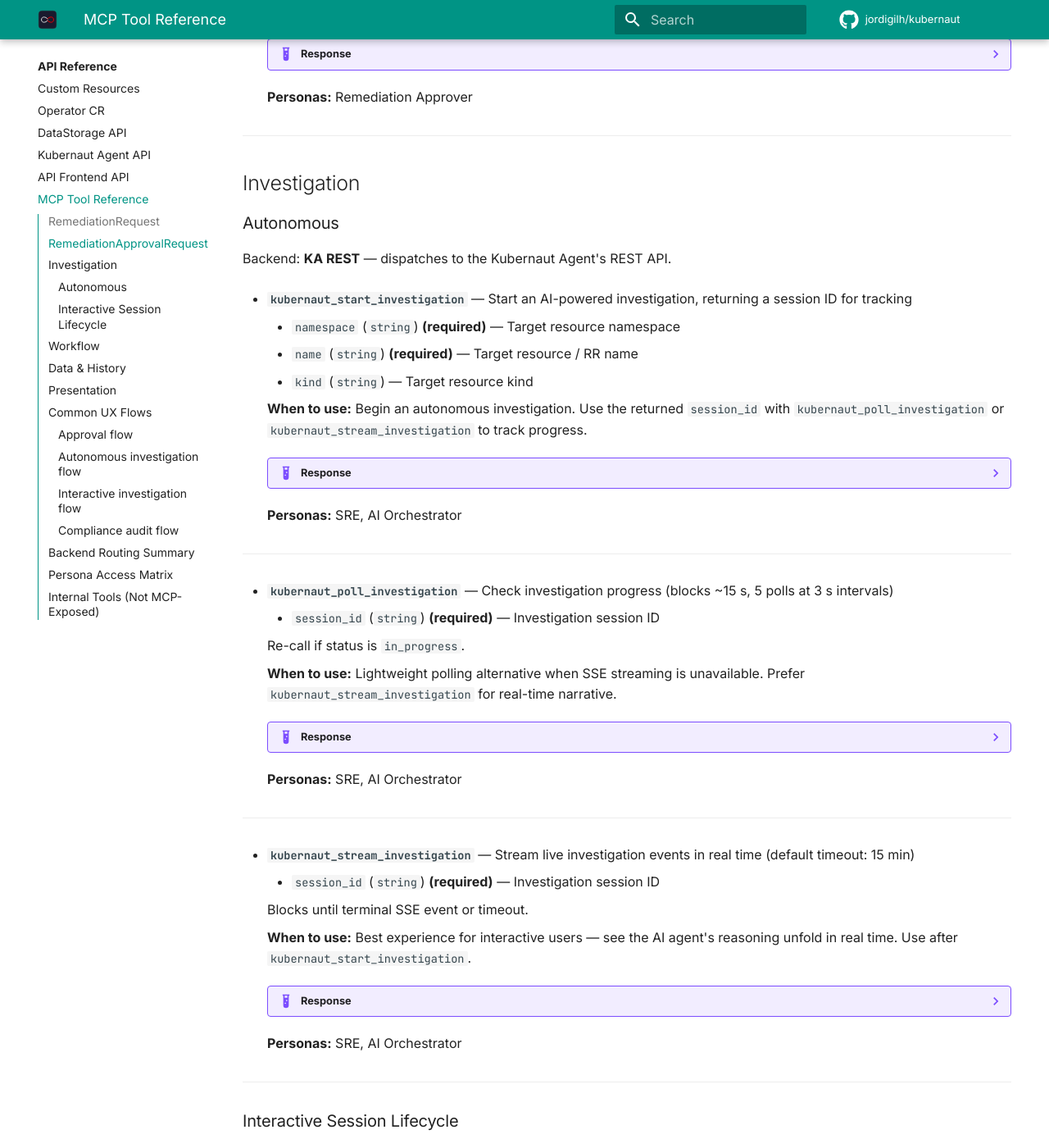
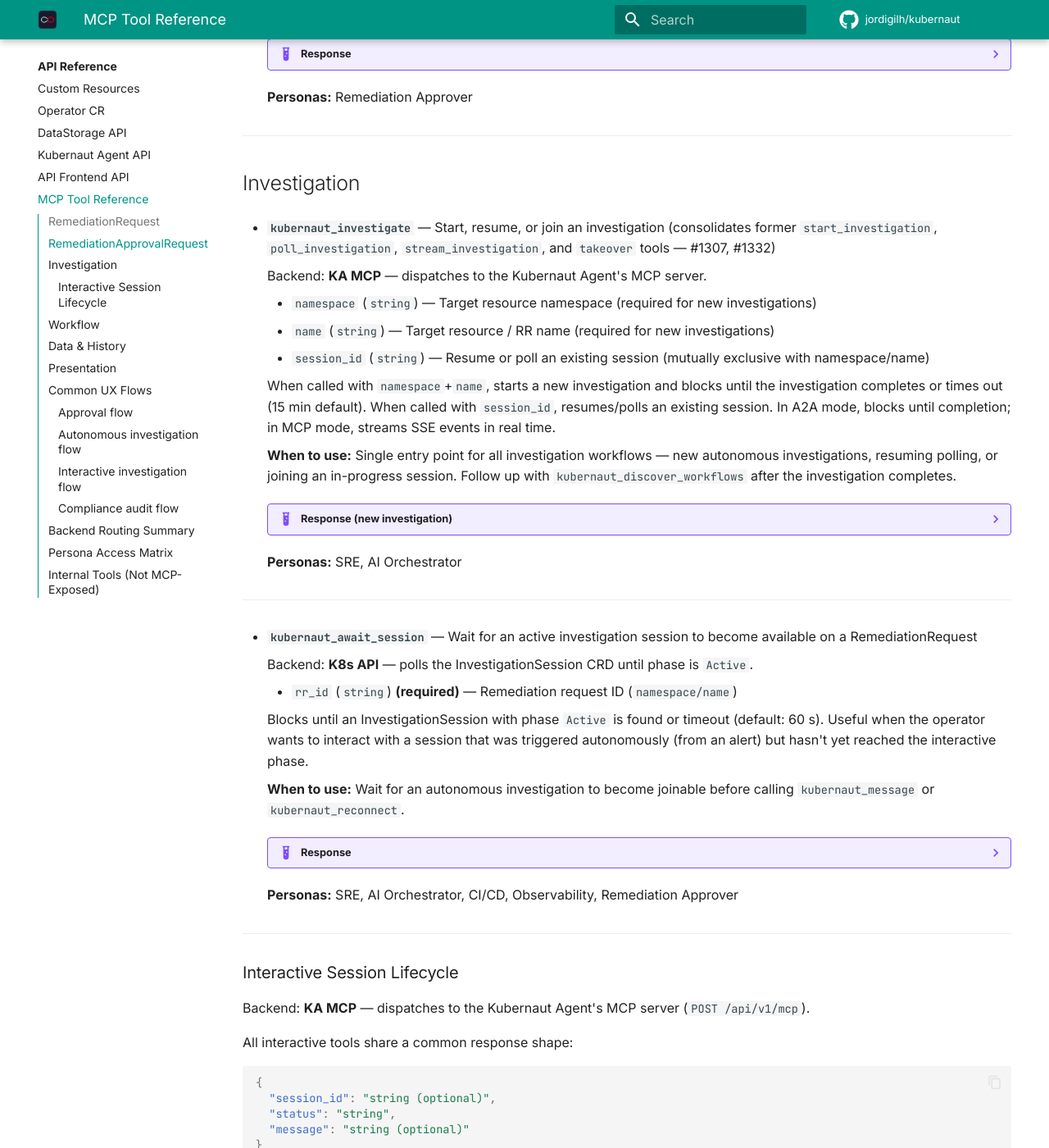
Before and after one commit to jordigilh/kubernaut-docs, an MkDocs documentation site: the page built from docs/api-reference/mcp-tools.md, in a window 1280 px wide and 1400 px high, scrolled down 3154 px. Shown: the whole window at 82% size. Built offline with MkDocs 1.6.1 and Material for MkDocs 9.7.7, drawn with Linux system fonts in a browser that asks for light colours; comment, search, counter and statistics services are not loaded; the version menu is left out; some of the changed text lies outside the part shown.

Commit message:
fix: align MCP tool surface and persona lists with v1.5.0-rc10
Tool consolidation (#1307, #1332):
- Replace start_investigation, poll_investigation, stream_investigation,
  and takeover with unified kubernaut_investigate
- Add kubernaut_await_session, kubernaut_remediate,
  kubernaut_check_existing_remediation
- Note kubernaut_list_workflows is bridge-only (AC-6)

Persona alignment with rc10 values.yaml:
- SRE: 19 MCP + 5 internal (now has kubernaut_approve)
- AI Orchestrator: 13 MCP + 5 internal (no approve)
- CI/CD: 4 (+await_session), Observability: 6 (+await_session)
- Remediation Approver: 7 (+RR view tools, +await_session)
- Update persona access matrix, UX flows, backend routing

Co-authored-by: Cursor <cursoragent@cursor.com>

````diff
--- a/docs/api-reference/mcp-tools.md
+++ b/docs/api-reference/mcp-tools.md
@@ -222,24 +222,28 @@ Backend: **K8s API** (AF ServiceAccount) — operates on `kubernaut.ai/v1alpha1/
 
 ## Investigation
 
-### Autonomous
+- **`kubernaut_investigate`** — Start, resume, or join an investigation (consolidates former `start_investigation`, `poll_investigation`, `stream_investigation`, and `takeover` tools — #1307, #1332)
 
-Backend: **KA REST** — dispatches to the Kubernaut Agent's REST API.
+    Backend: **KA MCP** — dispatches to the Kubernaut Agent's MCP server.
 
-- **`kubernaut_start_investigation`** — Start an AI-powered investigation, returning a session ID for tracking
+    - `namespace` (`string`) — Target resource namespace (required for new investigations)
+    - `name` (`string`) — Target resource / RR name (required for new investigations)
+    - `session_id` (`string`) — Resume or poll an existing session (mutually exclusive with namespace/name)
 
-    - `namespace` (`string`) **(required)** — Target resource namespace
-    - `name` (`string`) **(required)** — Target resource / RR name
-    - `kind` (`string`) — Target resource kind
+    When called with `namespace`+`name`, starts a new investigation and blocks until the investigation completes or times out (15 min default). When called with `session_id`, resumes/polls an existing session. In A2A mode, blocks until completion; in MCP mode, streams SSE events in real time.
 
-    **When to use:** Begin an autonomous investigation. Use the returned `session_id` with `kubernaut_poll_investigation` or `kubernaut_stream_investigation` to track progress.
+    **When to use:** Single entry point for all investigation workflows — new autonomous investigations, resuming polling, or joining an in-progress session. Follow up with `kubernaut_discover_workflows` after the investigation completes.
 
-    ??? example "Response"
+    ??? example "Response (new investigation)"
         ```json
         {
           "session_id": "sess-abc123",
-          "status": "started",
-          "message": "Investigation started for prod/api-server (session: sess-abc123)"
+          "status": "completed",
+          "summary": "Root cause identified: OOMKilled due to memory limit...",
+          "events": [
+            { "type": "progress", "phase": "inspection", "text": "Checking pod status..." },
+            { "type": "progress", "phase": "analysis", "text": "Analyzing resource limits..." }
+          ]
         }
         ```
 
@@ -247,49 +251,26 @@ Backend: **KA REST** — dispatches to the Kubernaut Agent's REST API.
 
 ---
 
-- **`kubernaut_poll_investigation`** — Check investigation progress (blocks ~15 s, 5 polls at 3 s intervals)
+- **`kubernaut_await_session`** — Wait for an active investigation session to become available on a RemediationRequest
 
-    - `session_id` (`string`) **(required)** — Investigation session ID
+    Backend: **K8s API** — polls the InvestigationSession CRD until phase is `Active`.
 
-    Re-call if status is `in_progress`.
+    - `rr_id` (`string`) **(required)** — Remediation request ID (`namespace/name`)
 
-    **When to use:** Lightweight polling alternative when SSE streaming is unavailable. Prefer `kubernaut_stream_investigation` for real-time narrative.
+    Blocks until an InvestigationSession with phase `Active` is found or timeout (default: 60 s). Useful when the operator wants to interact with a session that was triggered autonomously (from an alert) but hasn't yet reached the interactive phase.
+
+    **When to use:** Wait for an autonomous investigation to become joinable before calling `kubernaut_message` or `kubernaut_reconnect`.
 
     ??? example "Response"
         ```json
         {
-          "status": "completed",
-          "summary": "Root cause identified: OOMKilled due to memory limit...",
-          "poll_count": 3
+          "status": "active",
+          "session_id": "sess-abc123",
+          "message": "Session active for prod/api-server"
         }
         ```
 
-    **Personas:** SRE, AI Orchestrator
-
----
-
-- **`kubernaut_stream_investigation`** — Stream live investigation events in real time (default timeout: 15 min)
-
-    - `session_id` (`string`) **(required)** — Investigation session ID
-
-    Blocks until terminal SSE event or timeout.
-
-    **When to use:** Best experience for interactive users — see the AI agent's reasoning unfold in real time. Use after `kubernaut_start_investigation`.
-
-    ??? example "Response"
-        ```json
-        {
-          "status": "completed",
-          "summary": "Root cause identified: OOMKilled due to memory limit...",
-          "events": [
-            { "type": "progress", "phase": "inspection", "text": "Checking pod status..." },
-            { "type": "progress", "phase": "analysis", "text": "Analyzing resource limits..." }
-          ],
-          "event_log": "Checking pod status...\nAnalyzing resource limits..."
-        }
-        ```
-
-    **Personas:** SRE, AI Orchestrator
+    **Personas:** SRE, AI Orchestrator, CI/CD, Observability, Remediation Approver
 
 ---
 
@@ -306,17 +287,6 @@ All interactive tools share a common response shape:
   "message": "string (optional)"
 }
 ```
-
-- **`kubernaut_takeover`** — Take over an existing investigation for human-in-the-loop participation
-
-    - `rr_id` (`string`) **(required)** — Remediation request ID (`namespace/name`)
-    - `message` (`string`) — Optional message (max 10 240 chars)
-
-    **When to use:** Join an in-progress autonomous investigation. The AI agent pauses and the session becomes interactive.
-
-    **Personas:** SRE, AI Orchestrator
-
----
 
 - **`kubernaut_message`** — Send a message to an active investigation session
 
@@ -447,6 +417,9 @@ All interactive tools share a common response shape:
 
     - `kind` (`string`) — Filter by resource kind
 
+    !!! note "Bridge-only for AF agent"
+        This tool is available on the MCP bridge for remote clients but was **removed from the AF agent's internal LLM tool set** (AC-6 security). The AF agent uses `kubernaut_discover_workflows` instead, which follows the RCA → discovery → selection pipeline.
+
     **When to use:** Browse the full workflow catalog without an active investigation. Unlike `kubernaut_discover_workflows`, this does not require a session and returns catalog entries without LLM-based recommendations.
 
     ??? example "Response"
@@ -465,6 +438,53 @@ All interactive tools share a common response shape:
         ```
 
     **Personas:** SRE, Observability, L3 Audit
+
+---
+
+- **`kubernaut_remediate`** — Create a RemediationRequest from an interactive session
+
+    Backend: **K8s API** (AF ServiceAccount)
+
+    - `namespace` (`string`) **(required)** — Target resource namespace
+    - `name` (`string`) **(required)** — Target resource name
+    - `kind` (`string`) **(required)** — Target resource kind
+
+    Creates a new `RemediationRequest` CRD and links it to the active investigation session. This is the interactive equivalent of the autonomous pipeline's signal-triggered RR creation.
+
+    **When to use:** After `kubernaut_investigate` identifies a problem and the operator wants to trigger the remediation pipeline. The AF agent calls `kubernaut_check_existing_remediation` first to prevent duplicates.
+
+    ??? example "Response"
+        ```json
+        {
+          "rr_id": "prod/oom-fix-abc",
+          "status": "created",
+          "message": "RemediationRequest created for prod/api-server"
+        }
+        ```
+
+    **Personas:** SRE, AI Orchestrator (internal — called by AF agent on behalf of the user)
+
+---
+
+- **`kubernaut_check_existing_remediation`** — Check for an existing active RemediationRequest before creating a duplicate
+
+    Backend: **K8s API** (AF ServiceAccount)
+
+    - `namespace` (`string`) **(required)** — Target resource namespace
+    - `name` (`string`) **(required)** — Target resource name
+
+    **When to use:** Called before `kubernaut_remediate` to prevent duplicate RR creation. Returns the existing RR if one is active for the target resource.
+
+    ??? example "Response"
+        ```json
+        {
+          "exists": true,
+          "rr_id": "prod/oom-fix-abc",
+          "phase": "Running"
+        }
+        ```
+
+    **Personas:** SRE, AI Orchestrator (internal — called by AF agent on behalf of the user)
 
 ---
 
@@ -589,18 +609,17 @@ kubernaut_list_approval_requests(namespace, decision="pending")
 ### Autonomous investigation flow
 
 ```
-kubernaut_start_investigation(namespace, name)
-  → kubernaut_stream_investigation(session_id)
-    → kubernaut_discover_workflows(rr_id)
-      → kubernaut_select_workflow(rr_id, workflow_id)
-        → kubernaut_watch(namespace, name)
+kubernaut_investigate(namespace, name)
+  → kubernaut_discover_workflows(rr_id)
+    → kubernaut_select_workflow(rr_id, workflow_id)
+      → kubernaut_watch(namespace, name)
 ```
 
 ### Interactive investigation flow
 
 ```
 kubernaut_list_remediations(namespace)
-  → kubernaut_takeover(rr_id)
+  → kubernaut_await_session(rr_id)
     → kubernaut_message(rr_id, message)  # repeat as needed
       → kubernaut_discover_workflows(rr_id)
         → kubernaut_select_workflow(rr_id, workflow_id)
@@ -622,9 +641,8 @@ kubernaut_list_remediations(namespace)
 
 | Backend | Tools |
 |---------|-------|
-| **K8s API** (AF SA) | `list_remediations`, `get_remediation`, `cancel_remediation`, `watch`, `approve`, `list_approval_requests`, `get_approval_request` |
-| **KA REST** | `start_investigation`, `poll_investigation`, `stream_investigation` |
-| **KA MCP** | `takeover`, `message`, `complete`, `cancel`, `status`, `reconnect`, `discover_workflows`, `select_workflow` |
+| **K8s API** (AF SA) | `list_remediations`, `get_remediation`, `cancel_remediation`, `watch`, `approve`, `list_approval_requests`, `get_approval_request`, `await_session`, `check_existing_remediation`, `remediate` |
+| **KA MCP** | `investigate`, `message`, `complete`, `cancel`, `status`, `reconnect`, `discover_workflows`, `select_workflow` |
 | **DataStorage** | `list_workflows`, `get_remediation_history`, `get_effectiveness`, `get_audit_trail` |
 | **Local** | `present_decision` |
 
@@ -636,17 +654,15 @@ All tool names below are prefixed with `kubernaut_`.
 
 | Tool | SRE | AI Orch. | CI/CD | Obs. | L3 Audit | Approver |
 |------|:---:|:--------:|:-----:|:----:|:--------:|:--------:|
-| `list_remediations` | :material-check: | :material-check: | :material-check: | :material-check: | :material-check: | |
-| `get_remediation` | :material-check: | :material-check: | :material-check: | :material-check: | :material-check: | |
+| `list_remediations` | :material-check: | :material-check: | :material-check: | :material-check: | :material-check: | :material-check: |
+| `get_remediation` | :material-check: | :material-check: | :material-check: | :material-check: | :material-check: | :material-check: |
 | `cancel_remediation` | :material-check: | | | | | |
 | `watch` | :material-check: | :material-check: | :material-check: | :material-check: | | :material-check: |
 | `list_approval_requests` | | | | | | :material-check: |
 | `get_approval_request` | | | | | | :material-check: |
-| `approve` | | | | | | :material-check: |
-| `start_investigation` | :material-check: | :material-check: | | | | |
-| `poll_investigation` | :material-check: | :material-check: | | | | |
-| `stream_investigation` | :material-check: | :material-check: | | | | |
-| `takeover` | :material-check: | :material-check: | | | | |
+| `approve` | :material-check: | | | | | :material-check: |
+| `await_session` | :material-check: | :material-check: | :material-check: | :material-check: | | :material-check: |
+| `investigate` | :material-check: | :material-check: | | | | |
 | `message` | :material-check: | :material-check: | | | | |
 | `complete` | :material-check: | :material-check: | | | | |
 | `cancel` | :material-check: | :material-check: | | | | |
@@ -654,11 +670,11 @@ All tool names below are prefixed with `kubernaut_`.
 | `reconnect` | :material-check: | :material-check: | | | | |
 | `discover_workflows` | :material-check: | :material-check: | | | | |
 | `select_workflow` | :material-check: | :material-check: | | | | |
+| `present_decision` | :material-check: | :material-check: | | | | |
 | `list_workflows` | :material-check: | | | :material-check: | :material-check: | |
 | `get_remediation_history` | :material-check: | | | | :material-check: | |
 | `get_effectiveness` | :material-check: | | | :material-check: | :material-check: | |
 | `get_audit_trail` | :material-check: | | | | :material-check: | |
-| `present_decision` | :material-check: | :material-check: | | | | |
 
 ---
 
@@ -669,8 +685,8 @@ These are **not** exposed via MCP/A2A, are **not** SAR-gated, and cannot be call
 
 | Tool | Purpose |
 |------|---------|
-| `kubectl_get` | Get any namespaced K8s resource by kind/name/namespace (Secret `.data` redacted) |
-| `kubectl_list` | List namespaced K8s resources with optional label selector (Secret `.data` redacted) |
+| `kubectl_get` | Get any namespaced K8s resource by kind/name/namespace (Secret `.data` redacted). Supports `api_group` for kind disambiguation (#1311). |
+| `kubectl_list` | List namespaced K8s resources with optional label selector (Secret `.data` redacted). Supports `api_group` for kind disambiguation (#1311). |
 | `kubectl_list_events` | List K8s events with reason/object filters |
-| `af_check_existing_rr` | Check for duplicate RemediationRequest before creation |
-| `af_create_rr` | Create a new RemediationRequest CRD |
+| `kubernaut_check_existing_remediation` | Check for duplicate RemediationRequest before creation |
+| `kubernaut_remediate` | Create a new RemediationRequest CRD from an interactive session |
````
Also changed, not shown: docs/architecture/apifrontend.md (+1 -1 lines), docs/index.md (+5 -5 lines), docs/user-guide/interactive-sessions.md (+4 -5 lines), docs/whats-next/index.md (+1 -1 lines).
